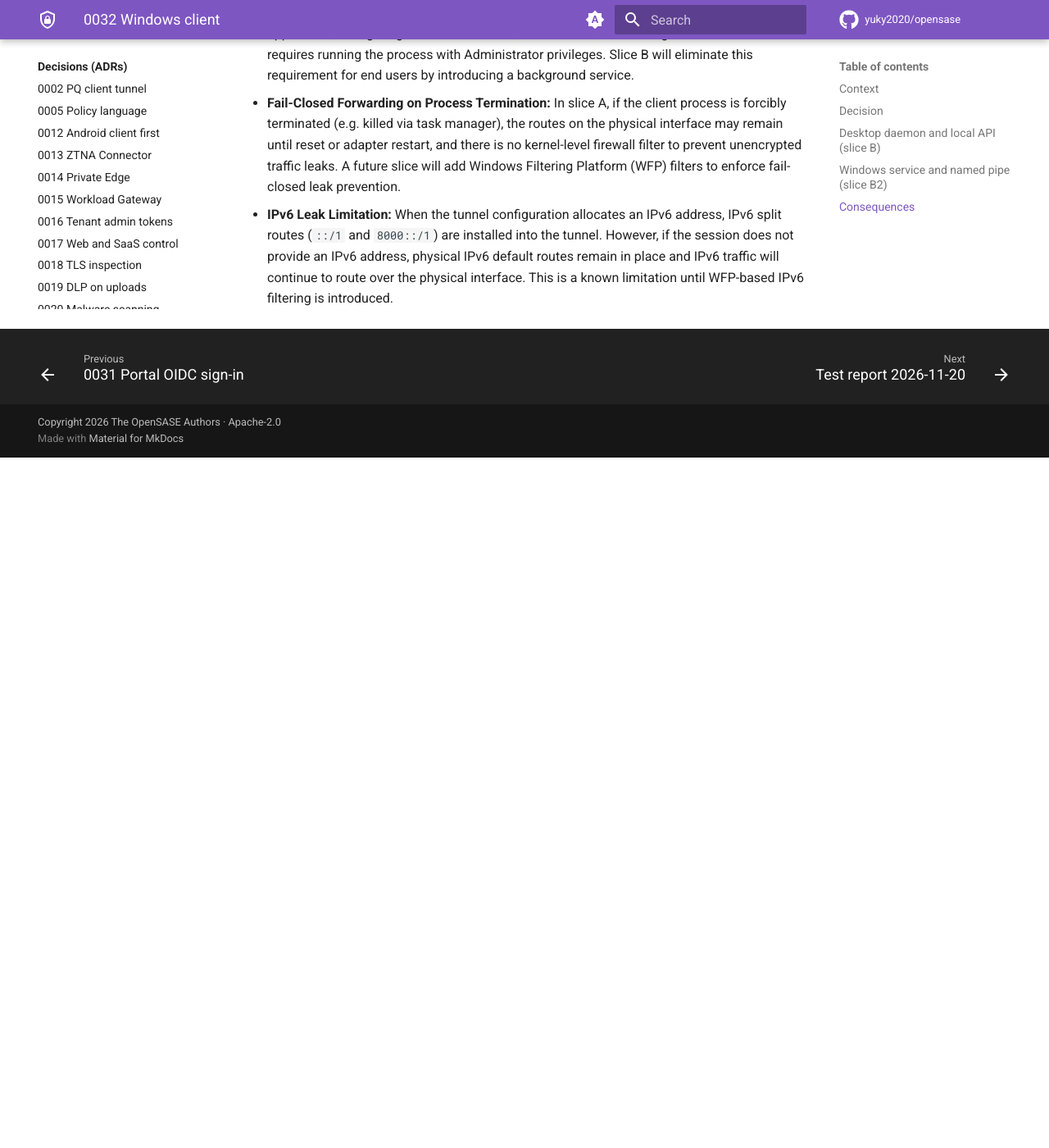
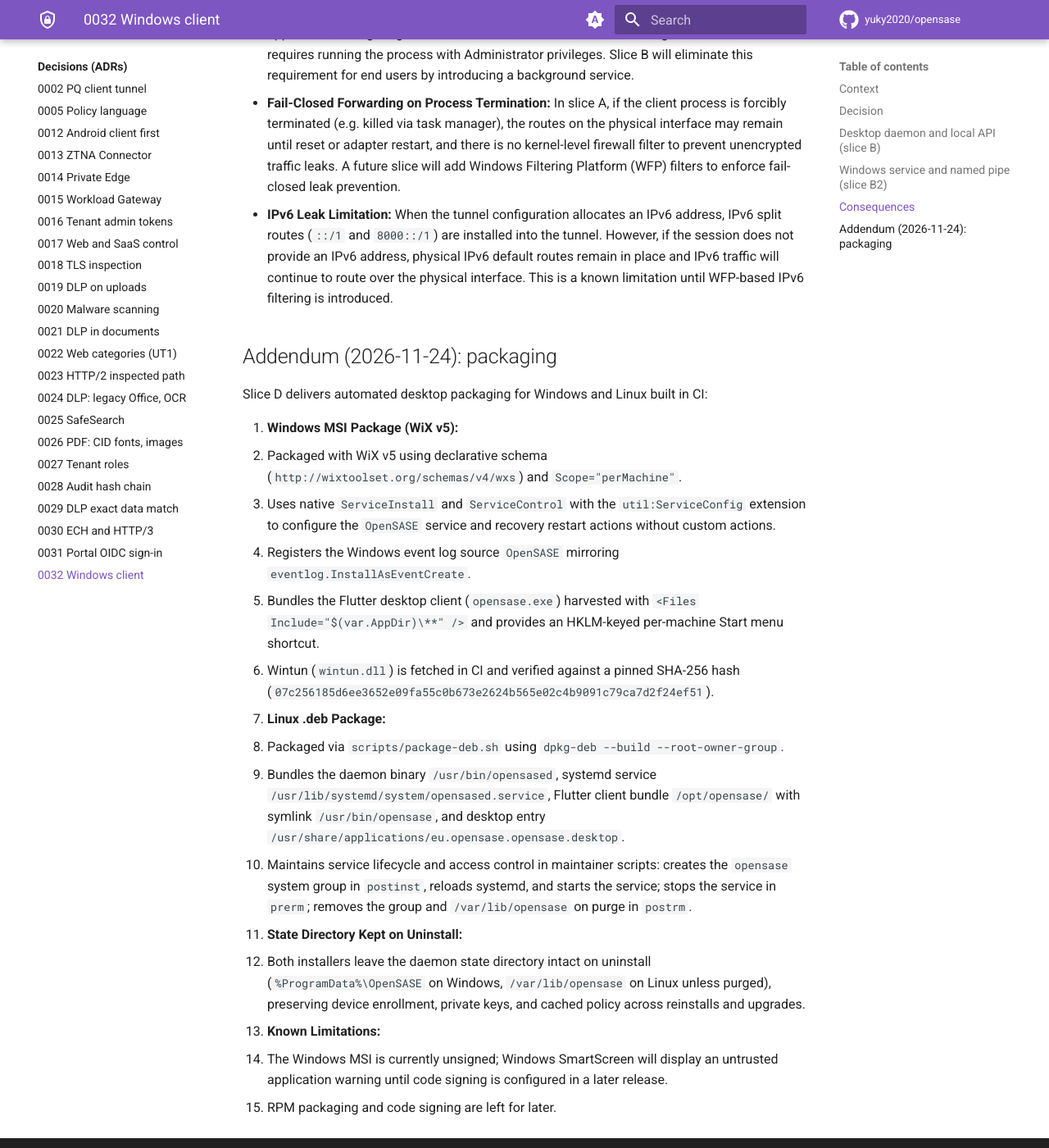
Before and after one commit to yuky2020/opensase, an MkDocs documentation site: the page built from docs/adr/0032-windows-client.md, in a window 1280 px wide and 1400 px high, scrolled down 5308 px. Shown: the whole window at 82% size. Built offline with MkDocs 1.6.1 and Material for MkDocs 9.7.7, drawn with Linux system fonts in a browser that asks for light colours; comment, search, counter and statistics services are not loaded; before the commit the page ends 5866 px from its top, so only the background shows below that.

Commit message:
feat(desktop): MSI and .deb packages built in CI (#31, slice D)
WiX v5 MSI with native ServiceInstall, restart-on-failure and the event
log source; Wintun pinned by SHA-256. A .deb built with dpkg-deb that
installs opensased, the systemd unit, the app and the opensase group.

Co-Authored-By: Claude Opus 5.5 <noreply@anthropic.com>
Claude-Session: https://claude.ai/code/session_01VPBhu86tXpyyYhpMKbdUa6

```diff
--- a/docs/adr/0032-windows-client.md
+++ b/docs/adr/0032-windows-client.md
@@ -104,3 +104,26 @@ Slice B2 implements Windows service integration and named pipe local API deliver
 - **Administrator Privileges Required (Slice A):** Because slice A runs interactively as a console application, configuring network interfaces, IP addresses, and routing tables on Windows requires running the process with Administrator privileges. Slice B will eliminate this requirement for end users by introducing a background service.
 - **Fail-Closed Forwarding on Process Termination:** In slice A, if the client process is forcibly terminated (e.g. killed via task manager), the routes on the physical interface may remain until reset or adapter restart, and there is no kernel-level firewall filter to prevent unencrypted traffic leaks. A future slice will add Windows Filtering Platform (WFP) filters to enforce fail-closed leak prevention.
 - **IPv6 Leak Limitation:** When the tunnel configuration allocates an IPv6 address, IPv6 split routes (`::/1` and `8000::/1`) are installed into the tunnel. However, if the session does not provide an IPv6 address, physical IPv6 default routes remain in place and IPv6 traffic will continue to route over the physical interface. This is a known limitation until WFP-based IPv6 filtering is introduced.
+
+## Addendum (2026-11-24): packaging
+
+Slice D delivers automated desktop packaging for Windows and Linux built in CI:
+
+1. **Windows MSI Package (WiX v5):**
+   - Packaged with WiX v5 using declarative schema (`http://wixtoolset.org/schemas/v4/wxs`) and `Scope="perMachine"`.
+   - Uses native `ServiceInstall` and `ServiceControl` with the `util:ServiceConfig` extension to configure the `OpenSASE` service and recovery restart actions without custom actions.
+   - Registers the Windows event log source `OpenSASE` mirroring `eventlog.InstallAsEventCreate`.
+   - Bundles the Flutter desktop client (`opensase.exe`) harvested with `<Files Include="$(var.AppDir)\**" />` and provides an HKLM-keyed per-machine Start menu shortcut.
+   - Wintun (`wintun.dll`) is fetched in CI and verified against a pinned SHA-256 hash (`07c256185d6ee3652e09fa55c0b673e2624b565e02c4b9091c79ca7d2f24ef51`).
+
+2. **Linux .deb Package:**
+   - Packaged via `scripts/package-deb.sh` using `dpkg-deb --build --root-owner-group`.
+   - Bundles the daemon binary `/usr/bin/opensased`, systemd service `/usr/lib/systemd/system/opensased.service`, Flutter client bundle `/opt/opensase/` with symlink `/usr/bin/opensase`, and desktop entry `/usr/share/applications/eu.opensase.opensase.desktop`.
+   - Maintains service lifecycle and access control in maintainer scripts: creates the `opensase` system group in `postinst`, reloads systemd, and starts the service; stops the service in `prerm`; removes the group and `/var/lib/opensase` on purge in `postrm`.
+
+3. **State Directory Kept on Uninstall:**
+   - Both installers leave the daemon state directory intact on uninstall (`%ProgramData%\OpenSASE` on Windows, `/var/lib/opensase` on Linux unless purged), preserving device enrollment, private keys, and cached policy across reinstalls and upgrades.
+
+4. **Known Limitations:**
+   - The Windows MSI is currently unsigned; Windows SmartScreen will display an untrusted application warning until code signing is configured in a later release.
+   - RPM packaging and code signing are left for later.
```
Also changed, not shown: deploy/desktop/README.md (+84 -8 lines), 3 other files.
